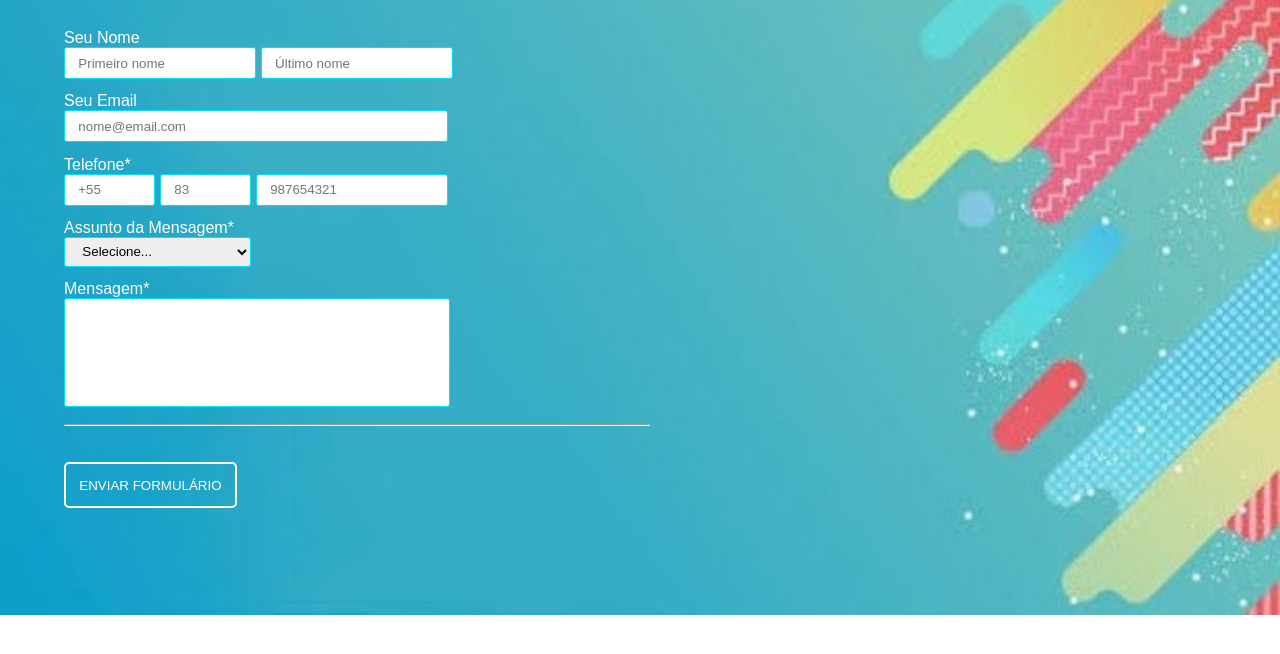
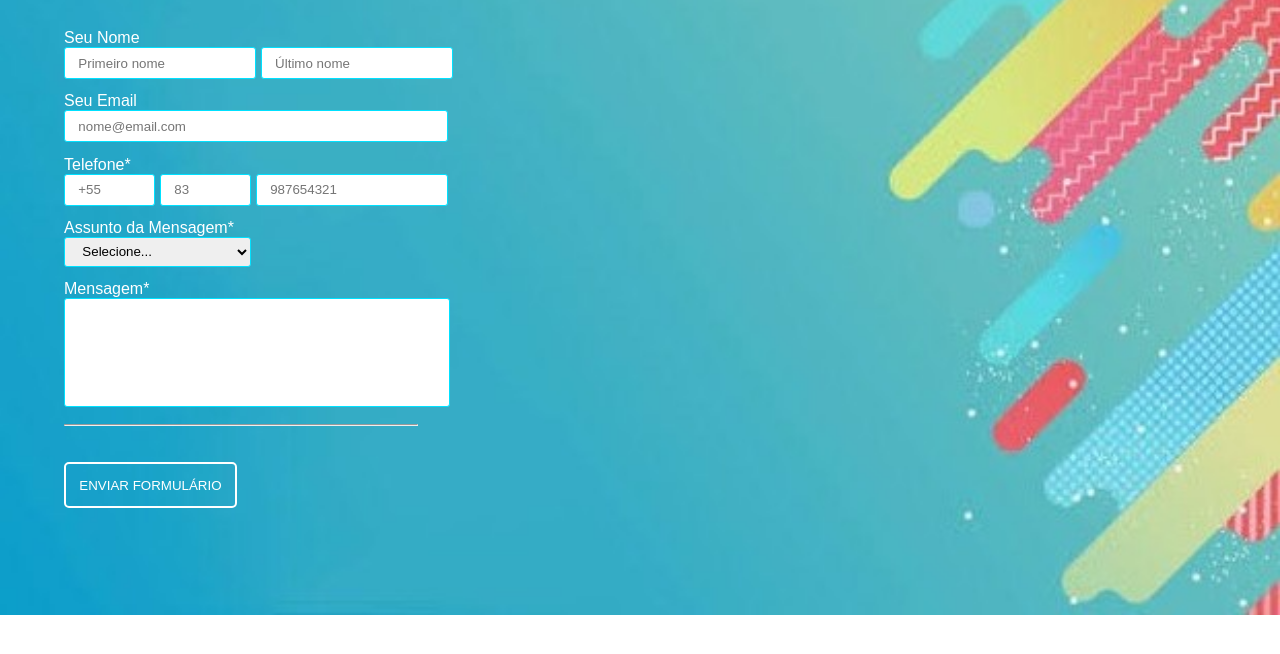
Before and after one commit to Bendelack/first_form, a plain HTML site: page index.html in a window 1280 px wide. Shown: the part 104-758 px from the top of the page. Drawn offline with Linux system fonts and the light colour scheme.

Commit message:
Update style.css

```diff
--- a/styles/style.css
+++ b/styles/style.css
@@ -96,3 +96,7 @@ select{
 #tel2{
     width: 13%;
 }
+
+hr{
+    width: 60%;
+}
```
